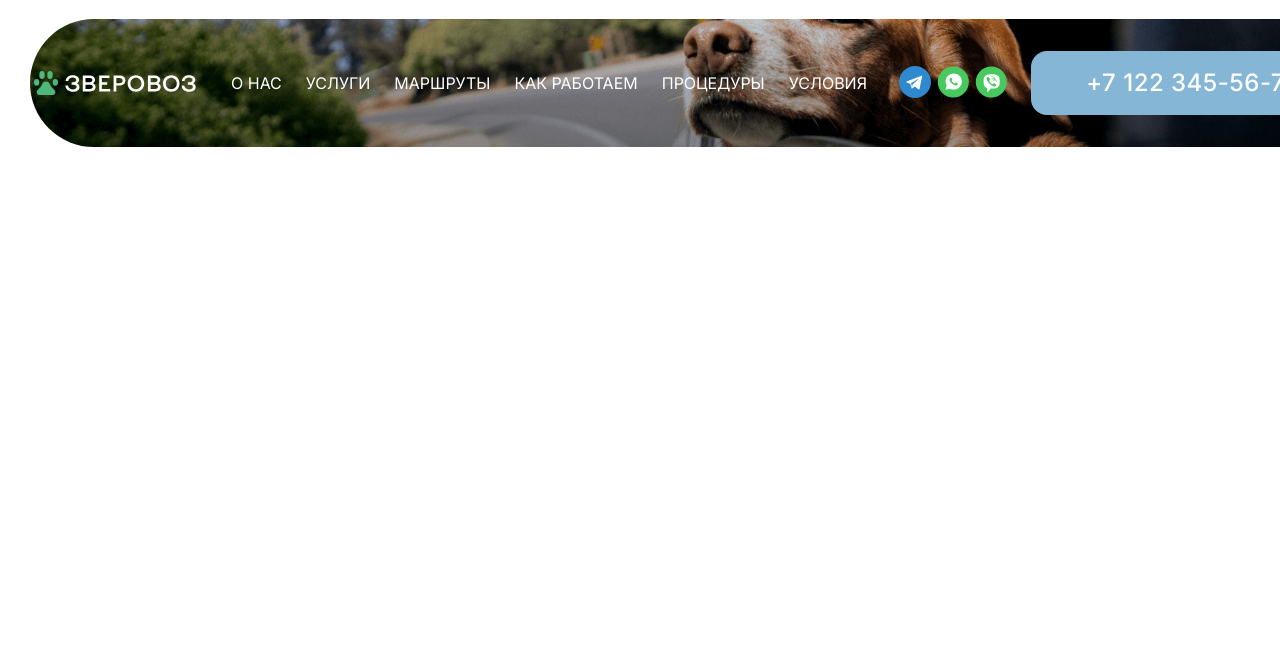
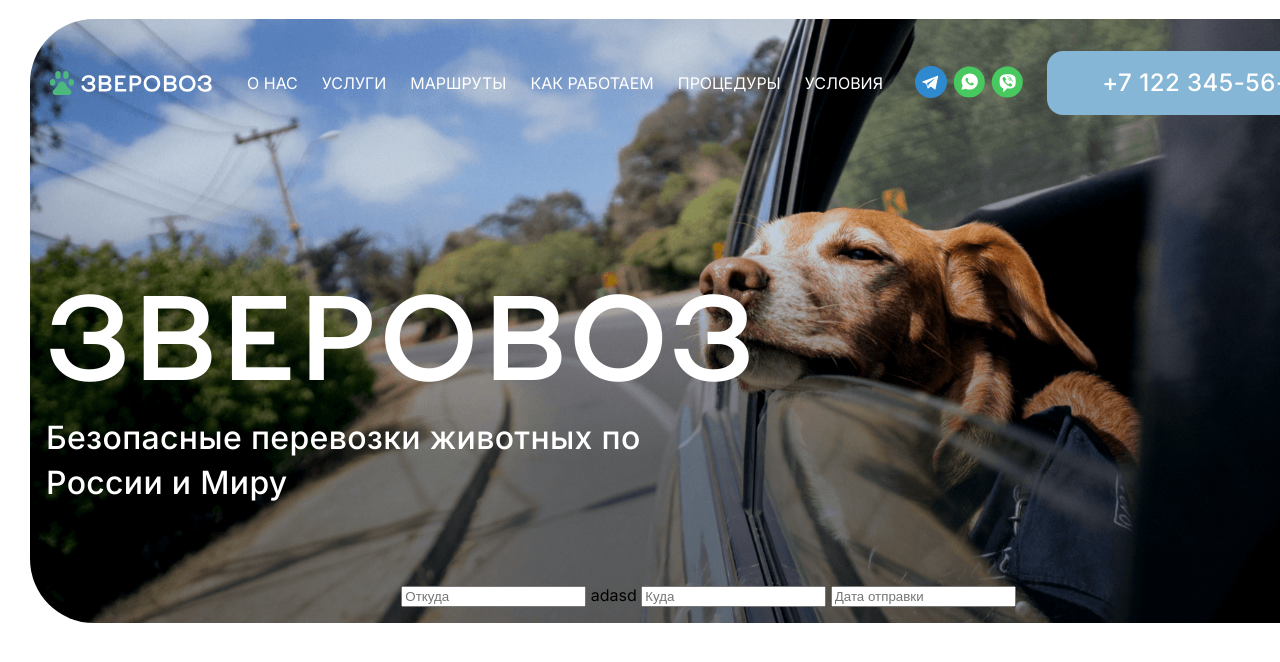
Before and after one commit to Breakhead2/zverovoz, a plain HTML site: page index.html in a window 1280 px wide. Drawn offline with Linux system fonts and the light colour scheme.

Commit message:
feat: add form

```diff
--- a/index.html
+++ b/index.html
@@ -5,7 +5,7 @@
     <meta name="viewport" content="width=device-width, initial-scale=1.0" />
     <link rel="stylesheet" href="style.css" />
     <script src="index.js" defer></script>
-    <title>Document</title>
+    <title>Зверовоз</title>
   </head>
   <body class="body">
     <div class="body__wrapper">
@@ -75,6 +75,23 @@
               <span>+7 122 345-56-77</span>
             </a>
           </div>
+          <div class="header__row header__row--middle">
+            <h1 class="name-medium">зверовоз</h1>
+            <p class="h1-medium">Безопасные перевозки животных по России и Миру</p>
+          </div>
+          <div class="header__row header-row--bottom">
+            <form class="header__callback-form" action="#">
+              <div class="callback-form__row">
+                <label for="from">
+                  <input class="" type="text" placeholder="Откуда" id="from">
+                  <span>adasd</span>
+                </label>
+
+                <input type="text" placeholder="Куда">
+                <input type="text" placeholder="Дата отправки">
+              </div>
+            </form>
+          </div>
         </div>
       </header>
     </div>
--- a/style.css
+++ b/style.css
@@ -418,7 +418,7 @@ body {
   display: flex;
   flex-direction: column;
   align-items: center;
-  padding: 16px 0;
+  padding: 16px;
   max-width: 1357px;
   width: 100%;
 }
@@ -430,10 +430,19 @@ body {
   height: 96px;
 }
 
+.header__row--middle {
+  margin-top: 141px;
+  max-width: 708px;
+  width: 100%;
+  display: flex;
+  flex-direction: column;
+  gap: 24px;
+  align-self: start;
+}
+
 .header__logo--container {
   display: flex;
   align-items: center;
-  transition: color 0.3s linear;
 }
 
 .header__logo--container:hover .header__logo--company {
@@ -449,17 +458,12 @@ body {
   color: var(--white);
   width: 137px;
   height: 17px;
-}
-
-.header-nav {
+  transition: color 0.3s linear;
 }
 
 .header-nav__list {
   display: flex;
   gap: 8px;
-}
-
-.header-nav__item {
 }
 
 .header-nav__link {
@@ -527,3 +531,11 @@ body {
   color: var(--white);
   text-align: center;
 }
+
+.header__callback-form {
+  width: 100%;
+  margin-top: 80px;
+  border-radius: 32px;
+  fill: rgba(0, 0, 0, 0.25);
+  backdrop-filter: blur(10px);
+}
```
